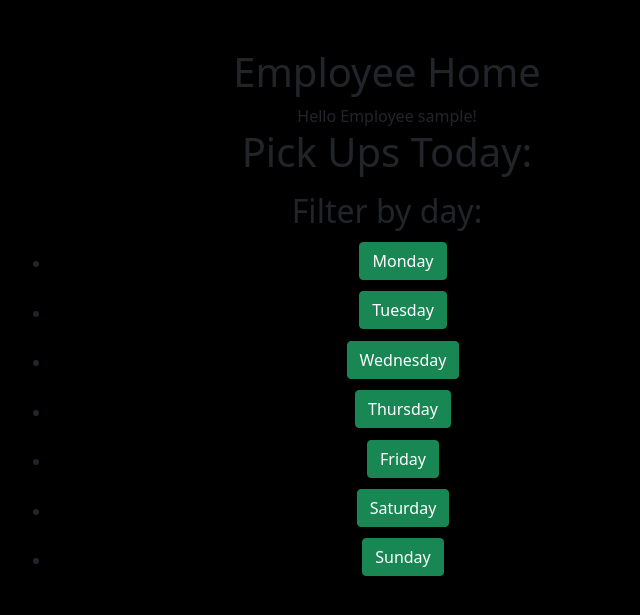
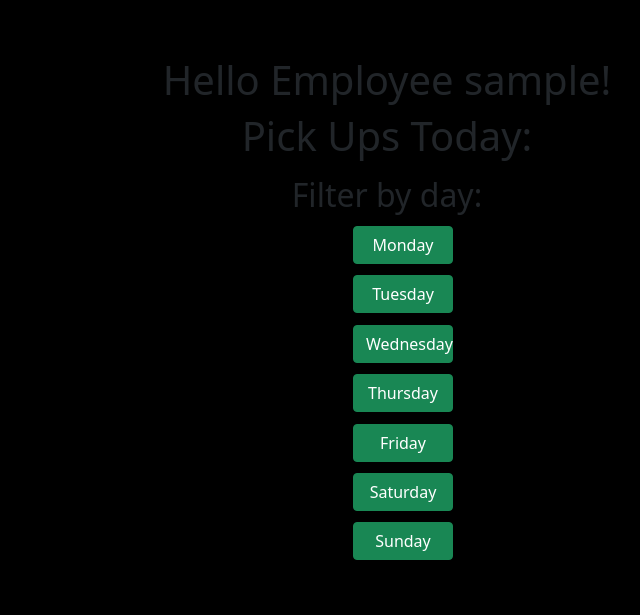
Before and after one commit to MitchA29/Django_Trash_Collector, a Django app: page /employees/ in a window 1280 px wide. Shown: the part 56-671 px from the top of the page, without its empty margins (253-893 px from the left). Run offline with Django 3.2, Linux system fonts and the light colour scheme; a user stored in the database is signed in; tables that the repository leaves empty hold one stand-in row (values such as "Sample post").

Commit message:
stylized the bullets and buttons to match size

```diff
--- a/trash_collector/employees/templates/employees/index.html
+++ b/trash_collector/employees/templates/employees/index.html
@@ -1,13 +1,12 @@
 {% extends 'employees/employee_base.html' %}
-{% block title %}{% block header %} Employee Home {% endblock %}{% endblock %}
 {% block content %}
   {% if user.is_authenticated %}
-    Hello Employee {{ user.username }}!
+    <h1>Hello Employee {{ user.username }}!</h1>
     <h1>Pick Ups Today: </h1>
     <ul>
       {% for customer in non_completed_customers %}
-      <li>
-          <h2>{{customer}}  <a type="button" class="btn btn-success" href="{% url 'employees:completed_pickup' customer.id %}">Complete</a>
+      <li style="list-style:none;">
+          <h2>{{customer}}  <a style="width:100px;" type="button" class="btn btn-success" href="{% url 'employees:completed_pickup' customer.id %}">Complete</a>
           </h2>
       </li>
       {% endfor %}
@@ -15,15 +14,15 @@
     <h2>Filter by day:</h2>
     <ul>
       {% for day in weekdays %}
-      <li>
-        <h2><a type="button" class="btn btn-success" href="{% url 'employees:filter_pickup_day' day %}">{{day}}</a></h2>
+      <li style="list-style: none;">
+        <h2><a style="width:100px;" type="button" class="btn btn-success" href="{% url 'employees:filter_pickup_day' day %}">{{day}}</a></h2>
       </li>
       {% endfor %}
     </ul>
 
       <ul>
         {% for customer in filter_pickup %}
-        <li>
+        <li style="list-style: none;">
             <h2>{{ customer }}</h2>
         </li>
         {% endfor %}
--- a/trash_collector/employees/views.py
+++ b/trash_collector/employees/views.py
@@ -95,7 +95,7 @@
             filter_pickup = non_suspended.filter(weekly_pickup= day)
 
             context = {
-            'filter_pickup_monday': filter_pickup,
+            'filter_pickup': filter_pickup,
             }
             return render(request, 'employees/index.html', context)
     except ObjectDoesNotExist:
```
